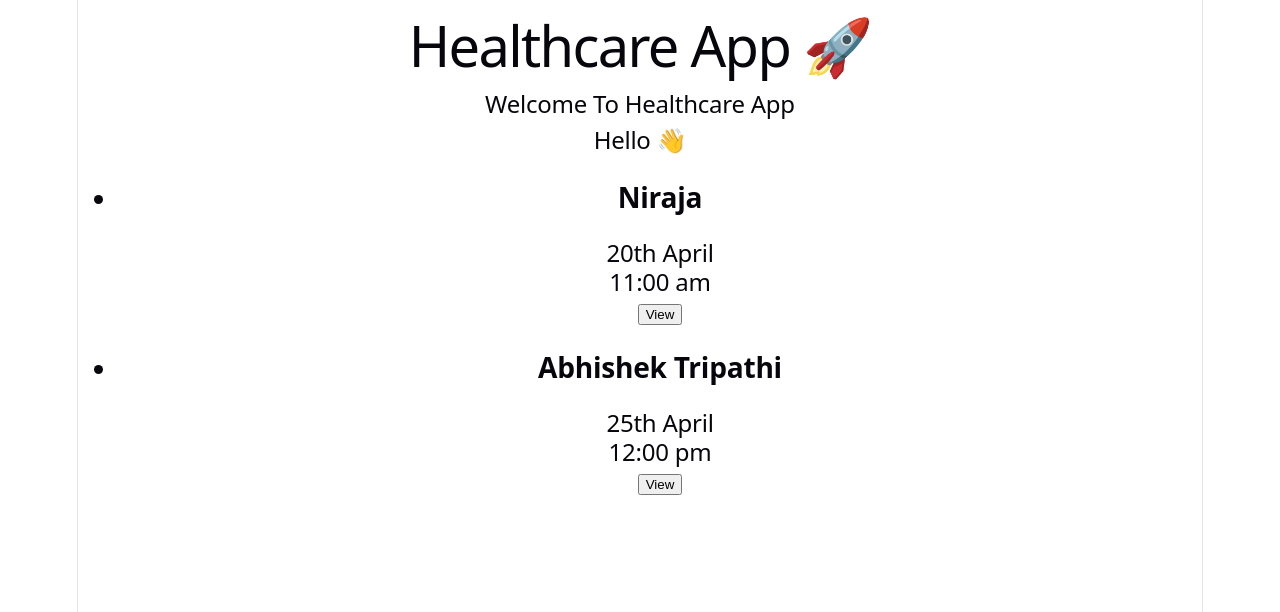
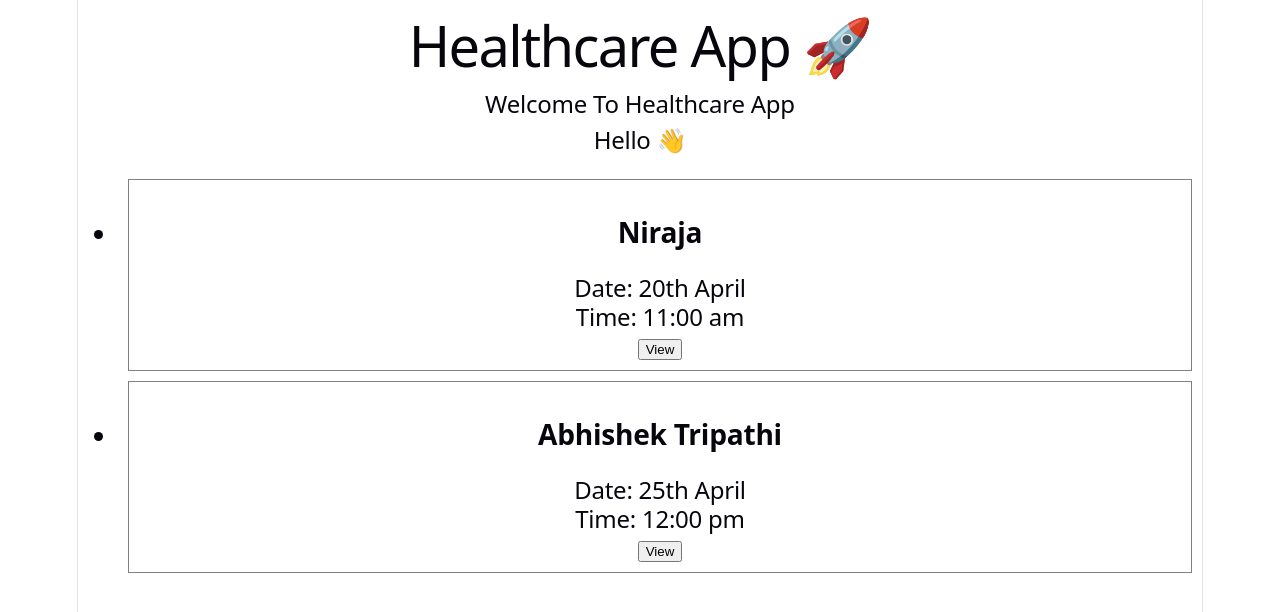
Before and after one commit to Niraja85/Healthcare-Appointment-App, a React (Vite) app: page / in a window 1280 px wide. Shown: the top 612 px of the page. Built offline with nearby package versions, Linux system fonts and the light colour scheme.

Commit message:
Added Card component and added chidren props to separate patient appoinments

```diff
--- a/src/Appointment.jsx
+++ b/src/Appointment.jsx
@@ -1,13 +1,19 @@
-function Appointment ({patient, date, time}) {
-    return (
-        <li style={{ marginBottom: "10px" }}>
-            <h3>{patient}</h3>
-            <p>{date}</p>
-            <p>{time}</p>
+import Card from "./Card";
 
-            <button onClick={() => alert("Viewing Appointment")}>View</button>
-        </li>
-    );
+function Appointment({ patient, date, time }) {
+  return (
+    <li>
+      <Card>
+        <h3>{patient}</h3>
+        <p>Date: {date}</p>
+        <p>Time: {time}</p>
+
+        <button onClick={() => alert("Viewing appointment")}>
+          View
+        </button>
+      </Card>
+    </li>
+  );
 }
 
 export default Appointment;
--- /dev/null
+++ b/src/Card.jsx
@@ -0,0 +1,9 @@
+function Card({ children }) {
+  return (
+    <div style={{ border: "1px solid gray", padding: "10px", margin: "10px" }}>
+      {children}
+    </div>
+  );
+}
+
+export default Card;
```
